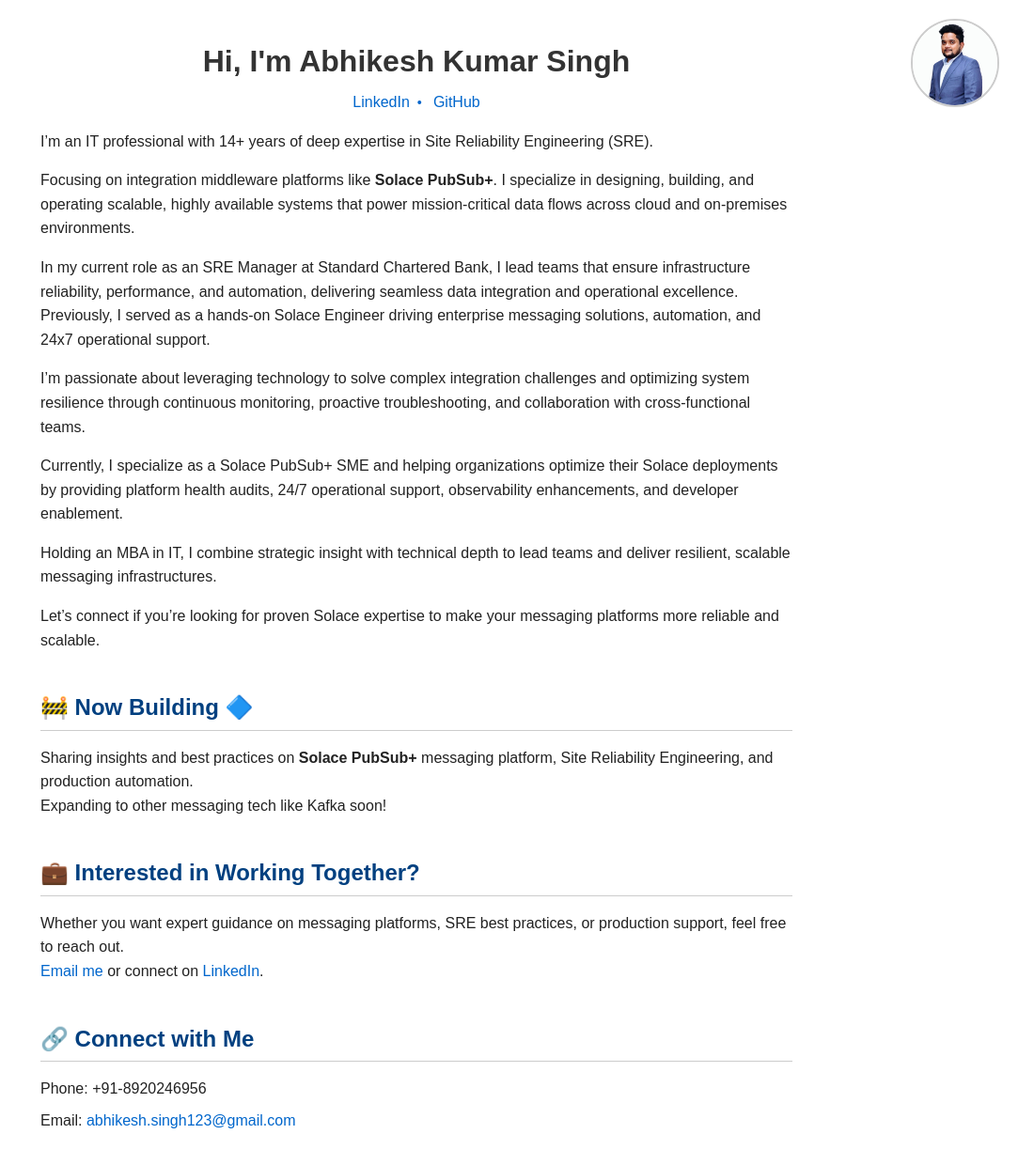
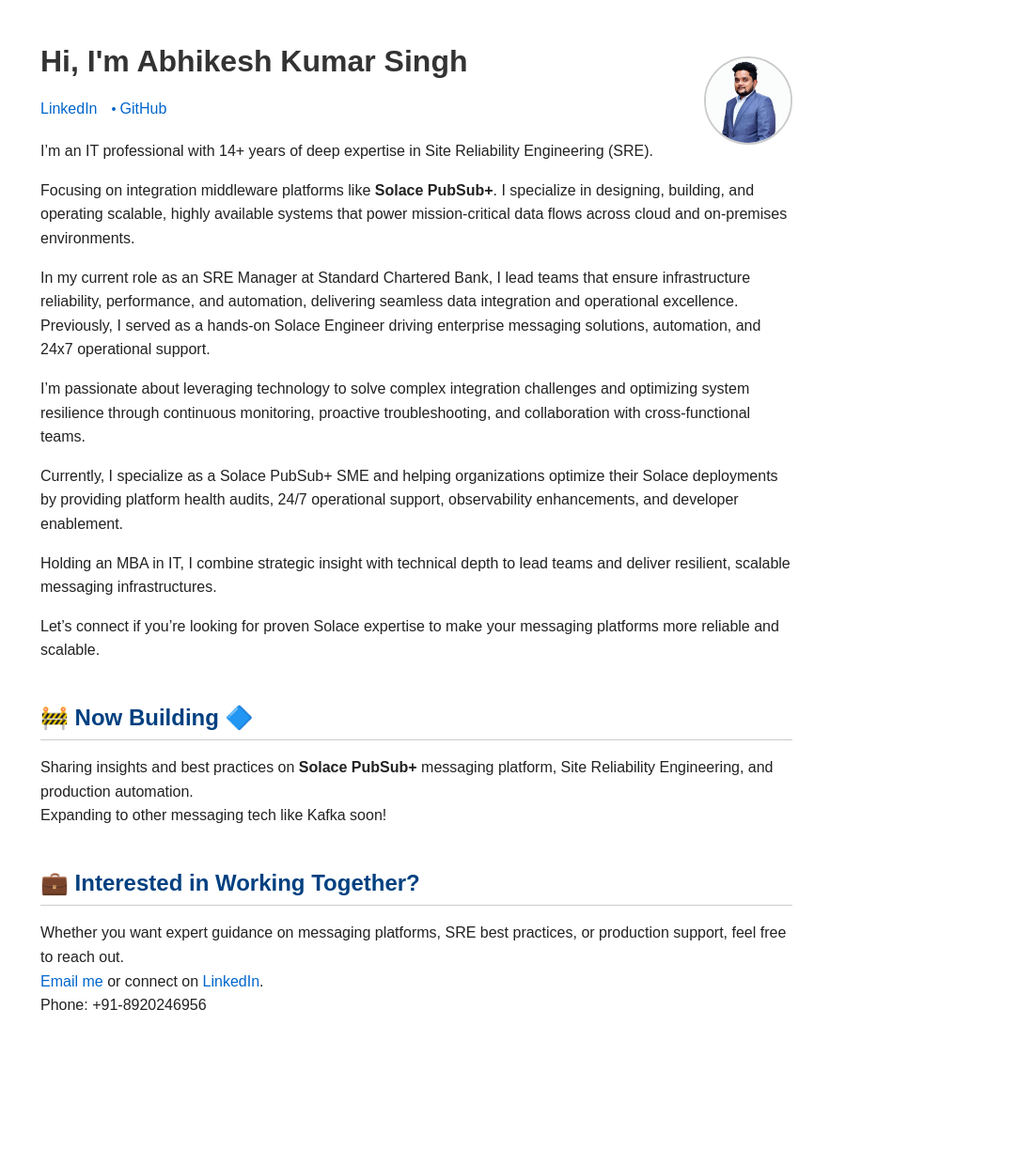
Before and after one commit to AbhikeshSingh/abhikeshsingh.github.io, a plain HTML site: page index.html in a window 1280 px wide. Shown: the whole page at 94% size, without its empty margins (197-1280 px from the left). After the commit the page ends 1123 px from the top, so only its background shows below. Drawn offline with Linux system fonts and the light colour scheme.

Commit message:
Update index.html

```diff
--- a/index.html
+++ b/index.html
@@ -13,12 +13,13 @@
       line-height: 1.6;
       color: #222;
       background-color: #fff;
+      position: relative;
     }
 
     .profile-img {
       position: absolute;
       top: 20px;
-      right: 20px;
+      right: 20px; /* keeps it 20px from right edge */
       width: 90px;
       height: 90px;
       border-radius: 50%;
@@ -27,10 +28,25 @@
     }
 
     h1 {
-      text-align: center;
       color: #333;
       margin-top: 0;
-      margin-bottom: 0.3rem;
+      text-align: left;
+      padding-right: 130px; /* to avoid text under image */
+    }
+
+    .links-under-name {
+      margin-top: -10px;
+      margin-bottom: 20px;
+      font-size: 0.9rem;
+      color: #0066cc;
+    }
+    .links-under-name a {
+      margin-right: 15px;
+      color: #0066cc;
+      text-decoration: none;
+    }
+    .links-under-name a:hover {
+      text-decoration: underline;
     }
 
     h2 {
@@ -63,23 +79,6 @@
       margin: 8px 0;
     }
 
-    /* Link bar below h1 */
-    .link-bar {
-      text-align: center;
-      margin-bottom: 1rem;
-      font-size: 0.9rem;
-      color: #0066cc;
-    }
-
-    .link-bar a {
-      margin: 0 8px;
-      text-decoration: none;
-    }
-
-    .link-bar a:hover {
-      text-decoration: underline;
-    }
-
     /* Mobile responsiveness */
     @media screen and (max-width: 600px) {
       body {
@@ -91,7 +90,17 @@
         margin: 0 auto 1rem auto;
         width: 90px;
         height: 90px;
-        float: none;
+        border-radius: 50%;
+        border: 2px solid #ccc;
+        object-fit: cover;
+      }
+      h1 {
+        padding-right: 0;
+        text-align: center;
+      }
+      .links-under-name {
+        text-align: center;
+        margin-bottom: 1.5rem;
       }
     }
   </style>
@@ -101,8 +110,7 @@
   <img src="profile.jpg" alt="Abhikesh Kumar Singh" class="profile-img" />
 
   <h1>Hi, I'm Abhikesh Kumar Singh</h1>
-
-  <div class="link-bar">
+  <div class="links-under-name">
     <a href="https://www.linkedin.com/in/abhikesh/" target="_blank" rel="noopener noreferrer">LinkedIn</a>•
     <a href="https://github.com/AbhikeshSingh" target="_blank" rel="noopener noreferrer">GitHub</a>
   </div>
@@ -139,14 +147,9 @@
   <p>
     Whether you want expert guidance on messaging platforms, SRE best practices, or production support, feel free to reach out.<br />
     <a href="mailto:abhikesh.singh123@gmail.com">Email me</a> or connect on
-    <a href="https://www.linkedin.com/in/abhikesh/" target="_blank">LinkedIn</a>.
+    <a href="https://www.linkedin.com/in/abhikesh/" target="_blank">LinkedIn</a>.<br />
+    Phone: +91-8920246956
   </p>
-
-  <h2>🔗 Connect with Me</h2>
-  <ul>
-    <li>Phone: +91-8920246956</li>
-    <li>Email: <a href="mailto:abhikesh.singh123@gmail.com">abhikesh.singh123@gmail.com</a></li>
-  </ul>
 
 </body>
 </html>
```
